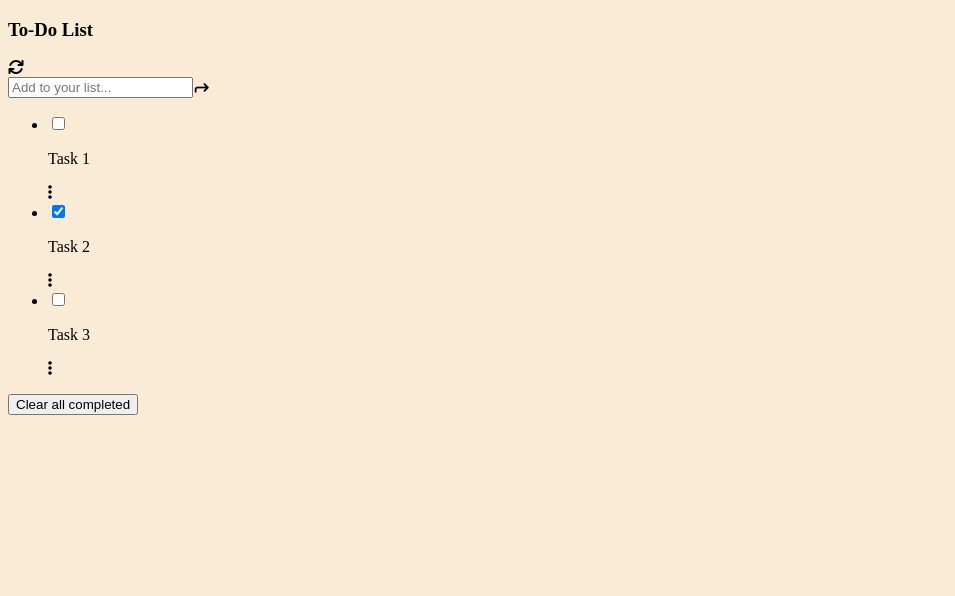
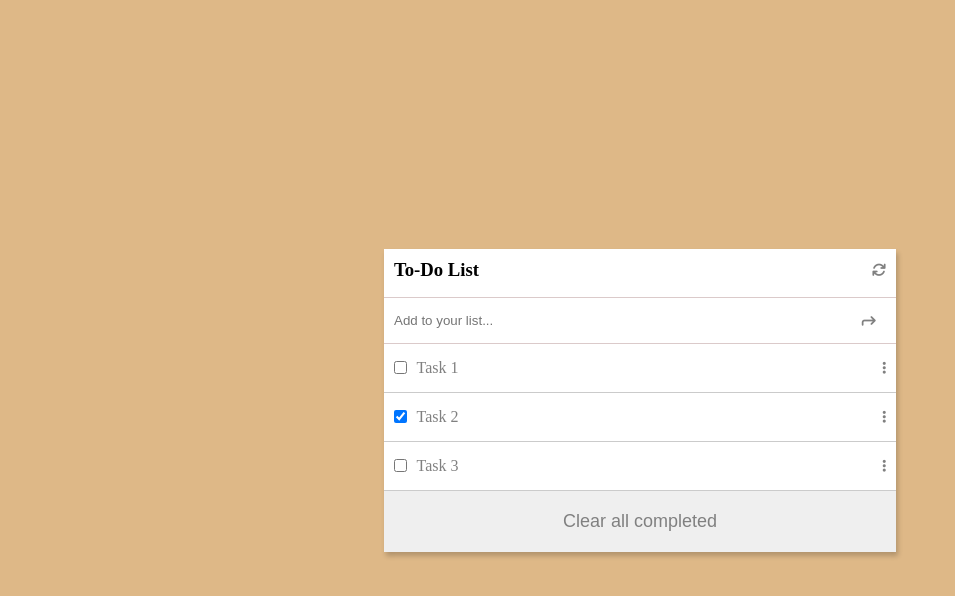
Before and after one commit to Obote/todo-list, a website built with webpack: page src/index.html in a window 1280 px wide. Shown: the whole page, without its empty margins (0-955 px from the left). Built offline with nearby package versions, Linux system fonts and the light colour scheme.

Commit message:
Add stlye to the project

```diff
--- a/src/style.css
+++ b/src/style.css
@@ -1,3 +1,100 @@
+*,
+*::after,
+*::before {
+  padding: 0;
+  margin: 0;
+  box-sizing: border-box;
+}
+
 body {
-    background-color: antiquewhite;
+  display: flex;
+  background-color: burlywood;
+  flex-direction: column;
+  align-items: center;
+  justify-content: center;
+  height: 100vh;
 }
+
+.main-container {
+  width: 40%;
+  background-color: #fff;
+  box-shadow: 2px 4px 5px rgba(0, 0, 0, 0.2);
+  padding-top: 10px;
+}
+
+header {
+  display: flex;
+  justify-content: space-between;
+  padding: 0 10px;
+  align-items: center;
+}
+
+header h1 {
+  font-size: 18px;
+  color: gray;
+}
+
+form {
+  width: 100%;
+  border: 1px solid rgba(168, 127, 127, 0.41);
+  border-left: none;
+  border-right: none;
+  margin-top: 1rem;
+  display: flex;
+}
+
+form input {
+  width: 100%;
+  border: none;
+  padding: 15px 10px;
+}
+
+.list-item {
+  display: flex;
+  justify-content: space-between;
+  align-items: center;
+  border-top: 1px solid rgba(128, 128, 128, 0.41);
+  padding: 15px 10px;
+}
+
+.list-item:first-child {
+  border-top: none;
+}
+
+.list-item:last-child {
+  border-bottom: 1px solid rgba(128, 128, 128, 0.41);
+}
+
+.list-div {
+  display: flex;
+  gap: 0.6rem;
+  align-items: center;
+}
+
+.list-item p {
+  color: gray;
+  font-size: 16px;
+}
+
+i.fa-solid {
+  color: gray;
+  cursor: pointer;
+  font-size: 14px;
+}
+
+.check {
+  cursor: pointer;
+}
+
+.clear-btn {
+  width: 100%;
+  padding: 20px;
+  color: gray;
+  font-size: 18px;
+  border: none;
+  cursor: pointer;
+}
+
+.list-container {
+  display: grid;
+}
```
Also changed, not shown: dist/main.js.
